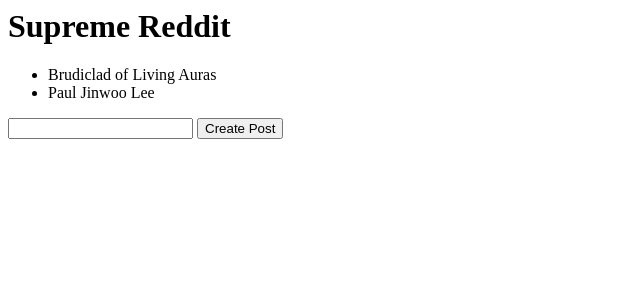
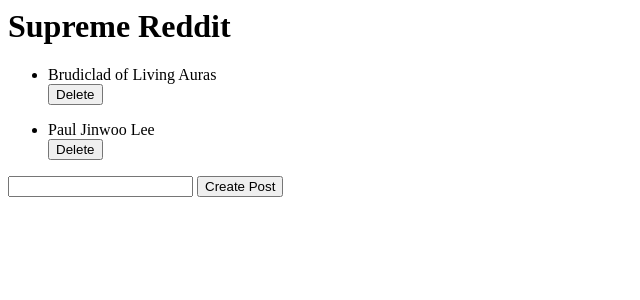
Before and after one commit to rajvah/SupremeReddit, a Django app: page /r2app/ in a window 1280 px wide. Shown: the top 300 px of the page, without its empty margins (0-640 px from the left). Run offline with Django 4.2, Linux system fonts and the light colour scheme; data comes from the database, SQL or seed files in the repository; both versions use the stored data as it was after the commit.

Commit message:
delete function

```diff
--- a/r2/r2/urls.py
+++ b/r2/r2/urls.py
@@ -21,4 +21,5 @@ urlpatterns = [
     path('admin/', admin.site.urls),
     path('r2app/', r2appView),
     path('addPost/', addPostView),
+    path('deletePost/<int:i>/', deletePost),
 ]
--- a/r2/r2app/views.py
+++ b/r2/r2app/views.py
@@ -13,3 +13,8 @@ def addPostView(request):
     new_post = Post(name = x)
     new_post.save()
     return HttpResponseRedirect('/r2app/')
+
+def deletePost(request, i):
+    y = Post.objects.get(id=i)
+    y.delete()
+    return HttpResponseRedirect('/r2app/')
--- a/r2/templates/pages.html
+++ b/r2/templates/pages.html
@@ -2,7 +2,12 @@
 
 <ul>
     {% for p in all_posts %}
-    <li>{{p.name}}</li>
+    <li>
+        {{p.name}} <br>
+        <form action="/deletePost/{{p.id}}/" method="post">{% csrf_token %}
+            <input type="submit" value="Delete">
+        </form>
+    </li>
     {% endfor %}
 </ul>
 
```
Also changed, not shown: r2/db.sqlite3.
